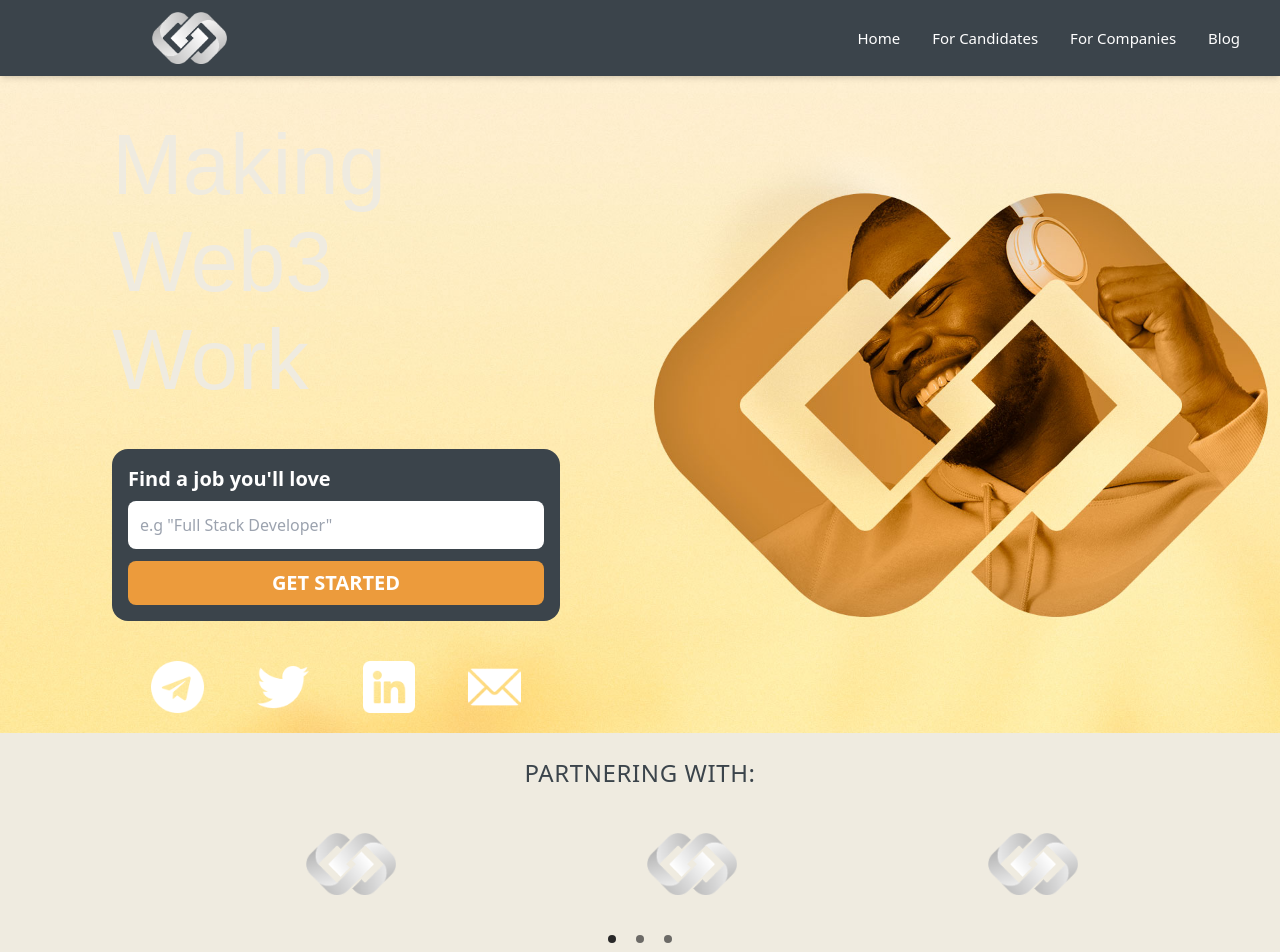
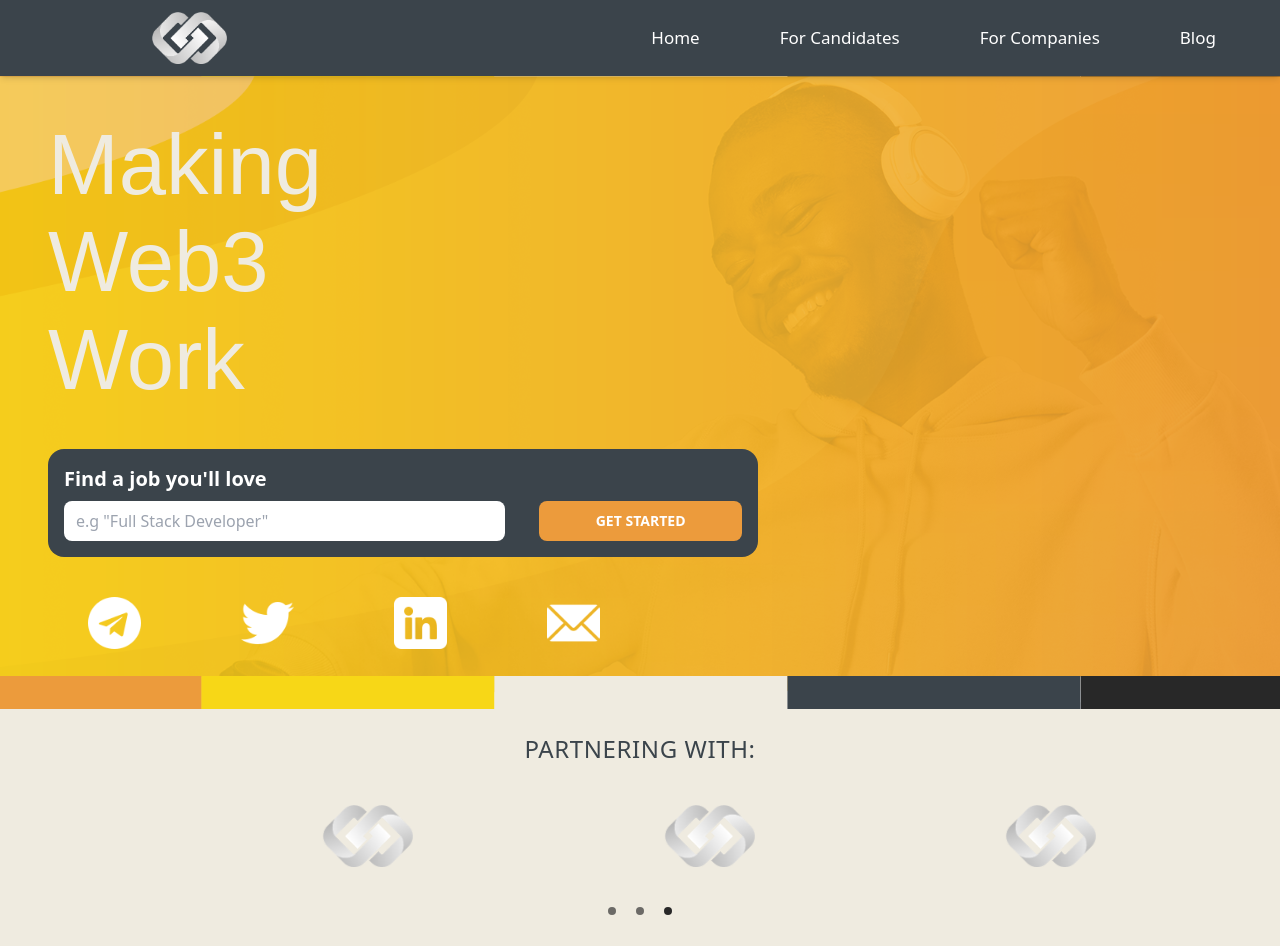
Before and after one commit to CBRecruitment/cb-recruitment, a Next.js app: page / in a window 1280 px wide. Shown: the top 952 px of the page. Built offline with nearby package versions, Linux system fonts and the light colour scheme.

Commit message:
background

```diff
--- a/components/Footer.tsx
+++ b/components/Footer.tsx
@@ -54,7 +54,7 @@ const Footer = () => {
                     <li>Lorem Ipsum</li>
                 </ul>
             </section>
-            <div className='w-[90%] m-auto pb-10 newsletter-container'>
+            <div className='w-[90%] sm:w-[70%] md:w-[60%] lg:w-[50%] xl:w-[30%] m-auto pb-10 newsletter-container'>
                 <div className='flex flex-col mx-auto bg-[var(--cream)] rounded-2xl p-4 mt-10'>
                     <span className='text-black mb-2 font-bold text-xl'>
                         News Letter
--- a/components/Navbar/Nav.tsx
+++ b/components/Navbar/Nav.tsx
@@ -20,7 +20,7 @@ const Nav = () => {
                         alt='CBR Logo'
                         width={75}
                         height={75}
-                        className='sm:ml-4 md:ml-12 lg:ml-20 xl:ml-28 hover:animate-pulse duration-200'
+                        className='md:ml-12 lg:ml-20 xl:ml-28 hover:animate-pulse duration-200'
                     />
                 </Link>
 
@@ -49,7 +49,7 @@ const Nav = () => {
                         >
                             <a
                                 href={link.link}
-                                className='text-[var(--orange)] hover:text-white duration-500 md:text-white md:text-[15px]'
+                                className='text-[var(--orange)] hover:text-white duration-500 md:text-white md:text-[15px] xl:text-[17px] xl:px-6'
                             >
                                 {link.name}
                             </a>
--- a/components/SocialMediaIcons.tsx
+++ b/components/SocialMediaIcons.tsx
@@ -4,7 +4,7 @@ import React from 'react';
 
 const SocialMediaIcons = () => {
     return (
-        <div className='flex justify-around w-[90%] mx-auto space-x-5 mt-10 pb-5'>
+        <div className='flex justify-around w-[90%] mx-auto space-x-5 mt-10 pb-5 sm:w-[60%] sm:mx-0 md:w-[50%]'>
             <Link href='https://t.me/CBR_Jobs' target='_blank'>
                 <Image
                     className='hover:scale-110 ease-in-out duration-200'
--- a/components/homepage/Carousel.tsx
+++ b/components/homepage/Carousel.tsx
@@ -39,7 +39,7 @@ const Carousel = () => {
                 disableButtonsControls
                 infinite
                 autoPlay
-                animationDuration={2000}
+                animationDuration={3200}
             />
         </div>
     );
--- a/components/homepage/Hero.tsx
+++ b/components/homepage/Hero.tsx
@@ -4,15 +4,13 @@ import SocialMediaIcons from '../SocialMediaIcons';
 
 const Hero = () => {
     return (
-        <div className='custom-img-hero-mobile'>
-            <div className=''>
-                <div className=' w-[92.5%] mx-auto  pt-10 xl:max-w-[35%] xl:pt-10 xl:ml-28'>
-                    <h1 className='text-[var(--cream)] max-w-[45%] text-left Anton-Regular'>
-                        Making Web3 Work
-                    </h1>
-                    <HeroSearchBar />
-                    <SocialMediaIcons />
-                </div>
+        <div className='custom-img-hero'>
+            <div className='w-[92.5%] py-10 m-auto pt-10'>
+                <h1 className='text-[var(--cream)] w-[30%] text-left Anton-Regular'>
+                    Making Web3 Work
+                </h1>
+                <HeroSearchBar />
+                <SocialMediaIcons />
             </div>
         </div>
     );
--- a/components/homepage/HeroSearchBar.tsx
+++ b/components/homepage/HeroSearchBar.tsx
@@ -10,22 +10,22 @@ const HeroSearchBar = () => {
     };
 
     return (
-        <div className='flex flex-col mx-auto bg-[var(--gray)] rounded-2xl p-4 mt-10'>
+        <div className='flex flex-col mx-auto bg-[var(--gray)] rounded-2xl p-4 mt-10 sm:w-[70%] sm:mx-0 md:w-[60%]'>
             <span className='text-white mb-2 font-bold text-xl'>
                 Find a job you'll love
             </span>
             <form
-                className='flex flex-col space-y-3 w-full justify-between'
+                className='flex flex-col space-y-3 w-full justify-between sm:flex-row sm:h-10 sm:space-y-0'
                 onSubmit={handleSubmit}
             >
                 <input
-                    className='rounded-lg pl-3 p-[0.75rem]'
+                    className='rounded-lg pl-3 p-[0.75rem] sm:w-[65%]'
                     placeholder='e.g "Full Stack Developer"'
                     value={search}
                     onChange={(e) => setSearch(e.target.value)}
                 ></input>
                 <button
-                    className='bg-[var(--orange)] p-2 rounded-lg text-white font-semibold text-xl'
+                    className='bg-[var(--orange)] p-2 rounded-lg text-white font-semibold text-xl sm:flex sm:justify-center sm:items-center sm:text-sm sm:w-[30%]'
                     type='submit'
                 >
                     GET STARTED
--- a/components/homepage/JobOpeningsBar.tsx
+++ b/components/homepage/JobOpeningsBar.tsx
@@ -7,7 +7,7 @@ const JobOpeningsBar = () => {
                 <p className='bg-[var(--cream)] rounded-full m-auto w-fit px-[2rem] py-[0.2rem] text-[var(--darkgray)] text-[11px] Roboto font-semibold tracking-wide top-[14px] pt-1 relative bottom-0'>
                     JOB OPENINGS
                 </p>
-                <div className='bg-[var(--cream)] h-1 w-screen'></div>
+                <div className='bg-[var(--cream)] h-1'></div>
             </div>
         </div>
     );
--- a/components/homepage/Partners.tsx
+++ b/components/homepage/Partners.tsx
@@ -7,7 +7,7 @@ const Partners = () => {
             <h1 className='text-[var(--gray)] text-2xl tracking-wide flex justify-center pt-6 pb-5'>
                 PARTNERING WITH:
             </h1>
-            <div className='w-full py-6'>
+            <div className='w-full py-6 sm:py-5'>
                 <div className='w-[80%] m-auto'>
                     <Carousel />
                 </div>
--- a/components/homepage/VideoProfessionals.tsx
+++ b/components/homepage/VideoProfessionals.tsx
@@ -11,11 +11,11 @@ const VideoProfessionals = () => {
                     Short blurb about deep connections we have in the space
                     across all areas for those that are experienced in Web3
                 </p>
+                <img
+                    src='/assets/branding/Video_mock_up.png'
+                    className='m-auto'
+                ></img>
             </div>
-            <img
-                src='/assets/branding/Video_mock_up.png'
-                className='m-auto'
-            ></img>
         </>
     );
 };
--- a/pages/index.tsx
+++ b/pages/index.tsx
@@ -17,15 +17,15 @@ type Props = {
 
 const Home = ({ allPosts }: Props) => {
     return (
-        <div>
+        <div className='md:flex md:flex-col md:h-screen'>
             <Nav />
             <Hero />
             <Partners />
-            <LearnMore />
+            {/* <LearnMore />
             <CBRAcademy />
             <VideoProfessionals />
             <CareerAdvice posts={allPosts} />
-            <Footer />
+            <Footer /> */}
             {/* <JobOpeningsHome jobs={searchResults.data} /> */}
         </div>
     );
--- a/styles/globals.css
+++ b/styles/globals.css
@@ -121,28 +121,17 @@ body {
 /*******************
        HERO
 ********************/
-
 .custom-img-hero {
-  background: url('/assets/branding/herobannerv2.jpg');
-  background-repeat: no-repeat;
-  background-position: center right;
-  background-attachment: local;
-  background-size: cover;
-}
-
-.custom-img-hero-mobile {
   background: url('/assets/branding/herobanner-mobilelarge.png');
   background-repeat: no-repeat;
   background-position: center;
   background-attachment: center;
 }
 
- @media screen and (min-width: 768px) {
-  .custom-img-hero-mobile {
-    background: url('/assets/branding/herobannerv2.jpg');
-    background-repeat: no-repeat;
-    background-position: center right;
-    background-attachment: local;
+ @media screen and (min-width: 450px) {
+  .custom-img-hero {
+    background: url('/assets/branding/hero_banner.png');
+    background-position: center;
     background-size: cover;
   }
  }
@@ -372,11 +361,11 @@ body {
     Newsletter
 ********************/
 
-@media screen and (min-width: 500px){
+/* @media screen and (min-width: 500px){
   .newsletter-container {
     width: 70%
   }
-}
+} */
 
 /*******************
     Mobile Menu
```
Also changed, not shown: public/assets/branding/hero_banner.png (added), public/assets/branding/hero_bg_desktop.png (added).
